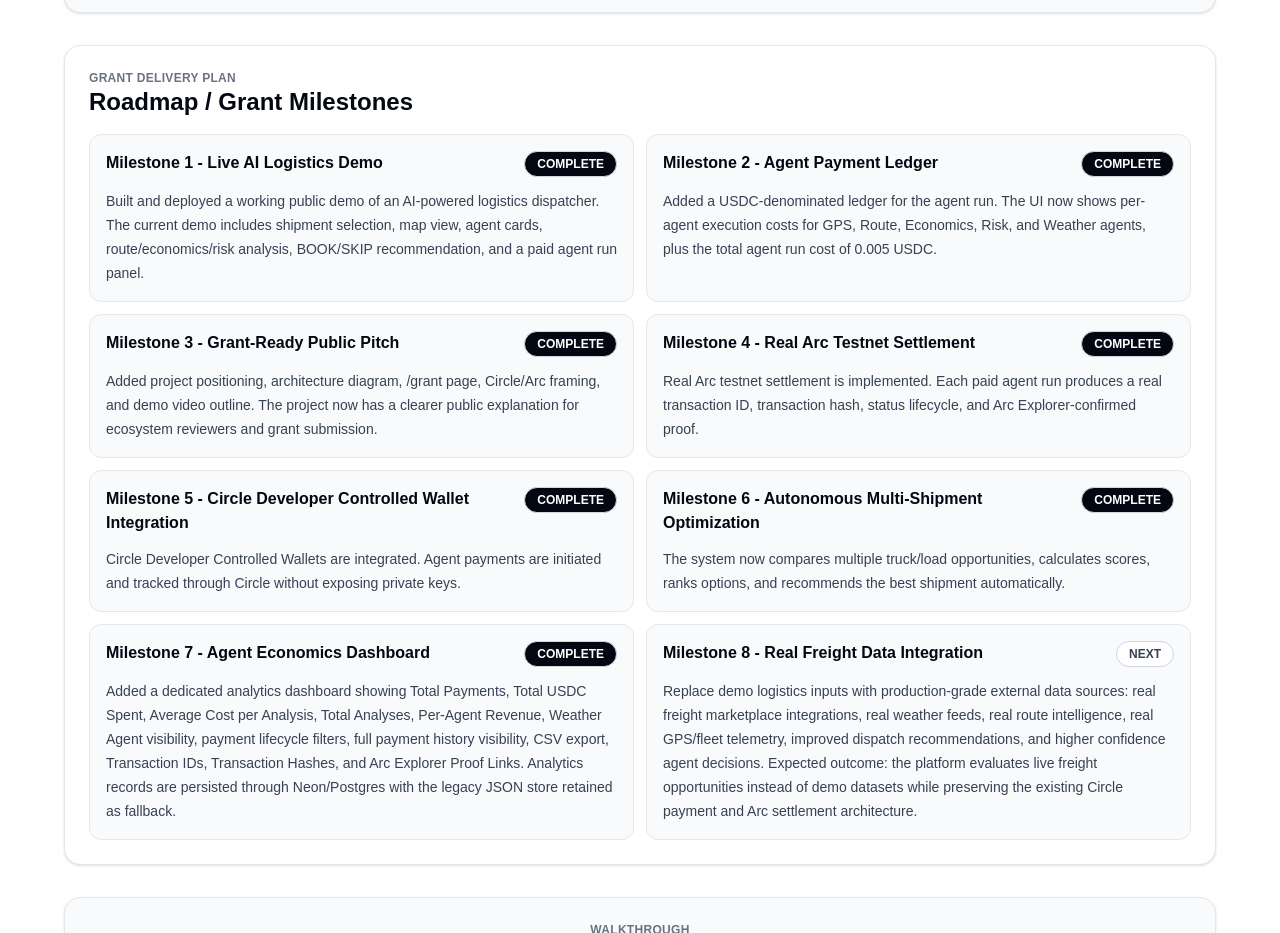
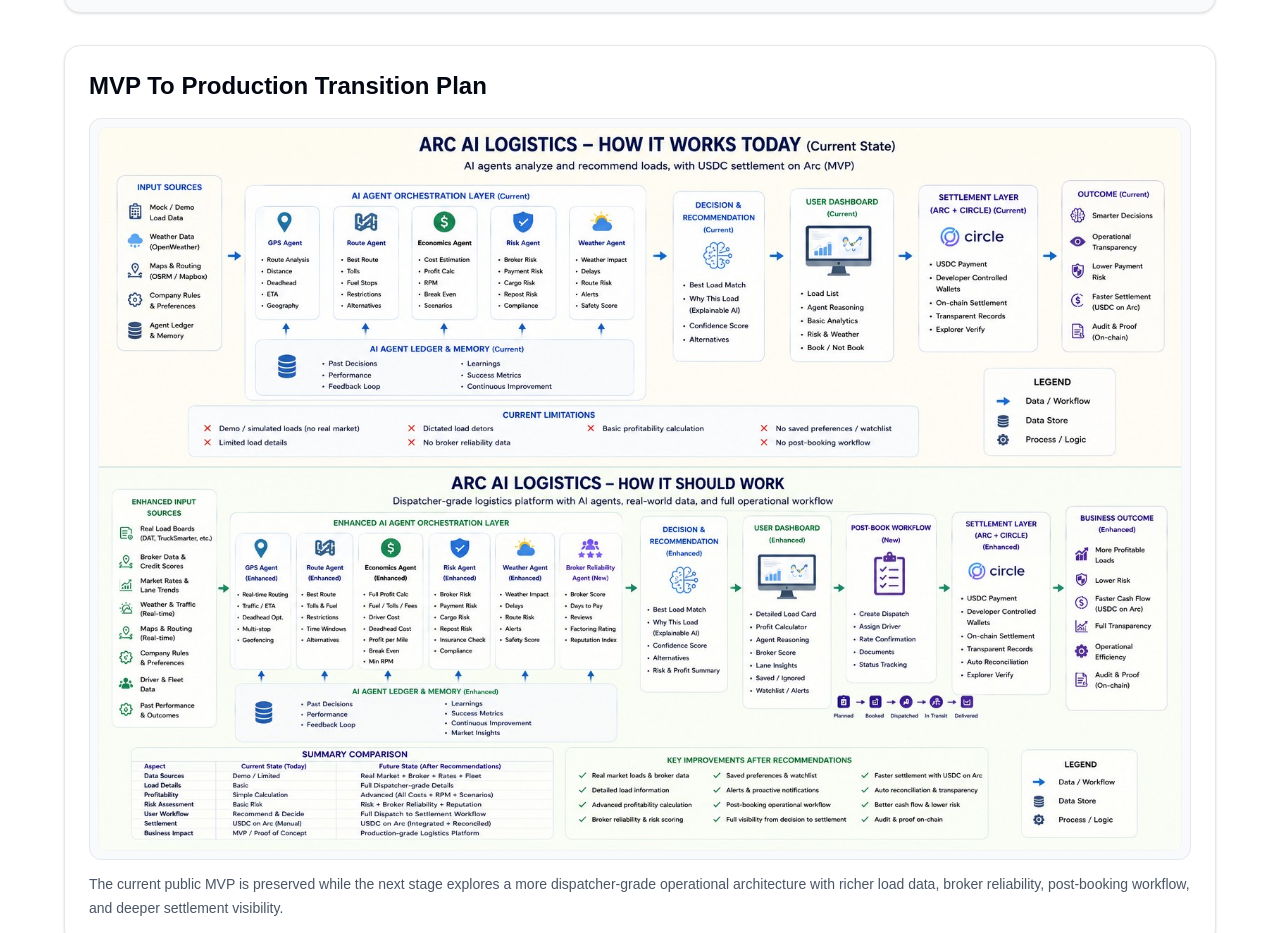
Before and after one commit to Alexkoko27/arc-ai-logistics, a Next.js app: page /grant in a window 1280 px wide. Shown: the part 2459-3392 px from the top of the page. Built offline with nearby package versions, Linux system fonts and the light colour scheme.

Commit message:
feat: add MVP production architecture image to grant page

```diff
--- a/app/grant/page.tsx
+++ b/app/grant/page.tsx
@@ -250,6 +250,27 @@ export default function GrantPage() {
         </section>
 
         <section className="rounded-2xl border border-gray-200 bg-white p-5 shadow-sm sm:p-6">
+          <div className="mb-4 space-y-2">
+            <h2 className="text-2xl font-bold">MVP To Production Transition Plan</h2>
+          </div>
+          <div className="overflow-hidden rounded-xl border border-gray-200 bg-gray-50 p-2">
+            <Image
+              className="h-auto w-full rounded-lg border border-gray-100 bg-white"
+              src="/images/mvp-to-production-architecture.jpg"
+              alt="MVP to production architecture transition plan"
+              width={1536}
+              height={1024}
+            />
+          </div>
+          <p className="mt-3 text-sm leading-6 text-gray-600">
+            The current public MVP is preserved while the next stage explores a
+            more dispatcher-grade operational architecture with richer load data,
+            broker reliability, post-booking workflow, and deeper settlement
+            visibility.
+          </p>
+        </section>
+
+        <section className="rounded-2xl border border-gray-200 bg-white p-5 shadow-sm sm:p-6">
           <div className="mb-4 flex flex-col gap-1 sm:flex-row sm:items-end sm:justify-between">
             <div>
               <p className="text-xs font-semibold uppercase tracking-wide text-gray-500">
```
